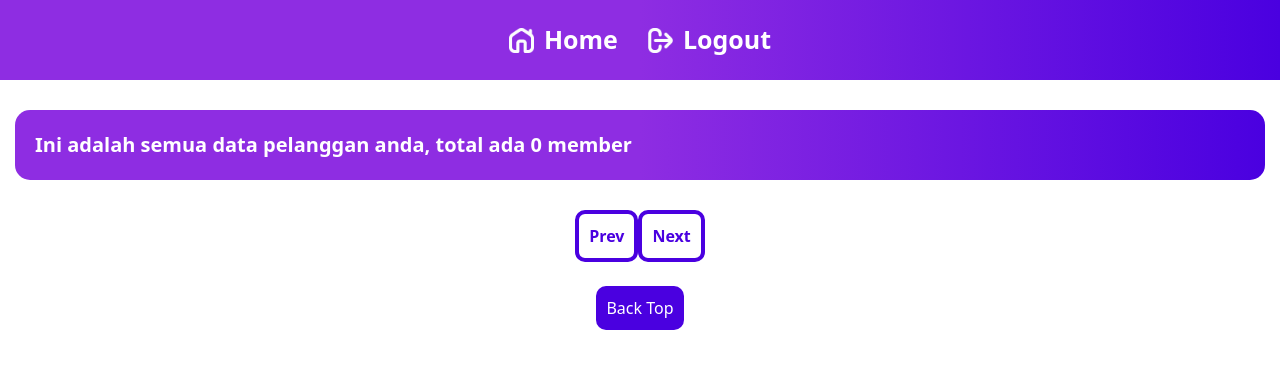
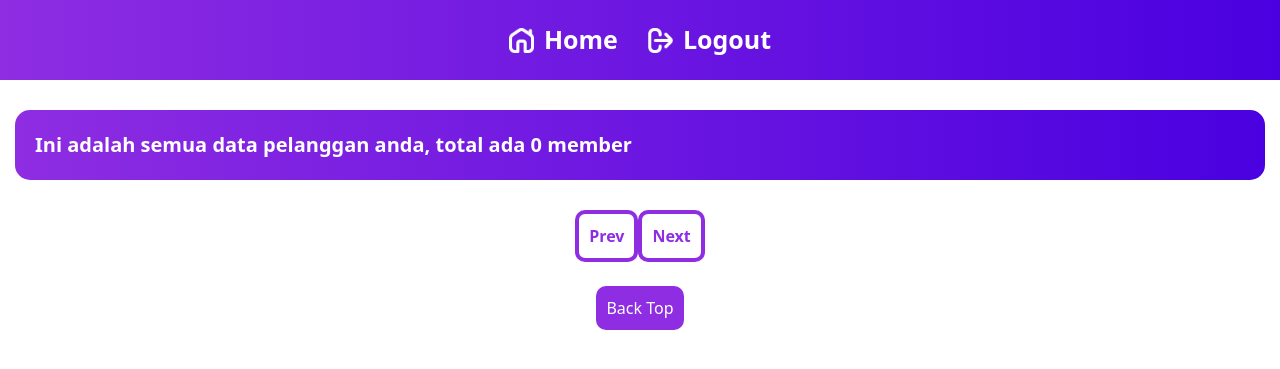
Before and after one commit to alifsyahpanji/demo-persewaan-alkes, a PHP site: page /admin/member.php in a window 1280 px wide. Shown: the top 369 px of the page. Run offline with PHP 8.4, Linux system fonts and the light colour scheme; data that the repository does not hold is empty.

Commit message:
Memperbaiki style css

```diff
--- a/assets/admin.css
+++ b/assets/admin.css
@@ -3,7 +3,7 @@ a {
 }
 
 nav {
-    background: linear-gradient(90deg, rgba(142, 45, 226, 1) 50%, rgba(74, 0, 224, 1) 100%);
+    background-image: linear-gradient(to right, #8E2DE2, #4A00E0);
     width: 100%;
     height: 80px;
     display: flex;
@@ -33,7 +33,7 @@ nav {
 }
 
 .cart-container {
-    background: linear-gradient(90deg, rgba(142, 45, 226, 1) 50%, rgba(74, 0, 224, 1) 100%);
+    background-image: linear-gradient(to right, #8E2DE2, #4A00E0);
     width: 100%;
     padding: 20px;
     border-radius: 15px;
@@ -103,15 +103,15 @@ nav {
 
 .btn-pagination {
     background-color: white;
-    color: #4A00E0;
-    border: 4px solid #4A00E0;
+    color: #8E2DE2;
+    border: 4px solid #8E2DE2;
     border-radius: 10px;
     padding: 10px;
     font-weight: 600;
 }
 
 .active-pagination {
-    background-color: #4A00E0 !important;
+    background-color: #8E2DE2 !important;
     color: white !important;
 }
 
@@ -121,7 +121,7 @@ nav {
 }
 
 .btn-gotop {
-    background-color: #4A00E0;
+    background-color: #8E2DE2;
     color: white;
     padding: 10px;
     border-radius: 10px;
```
